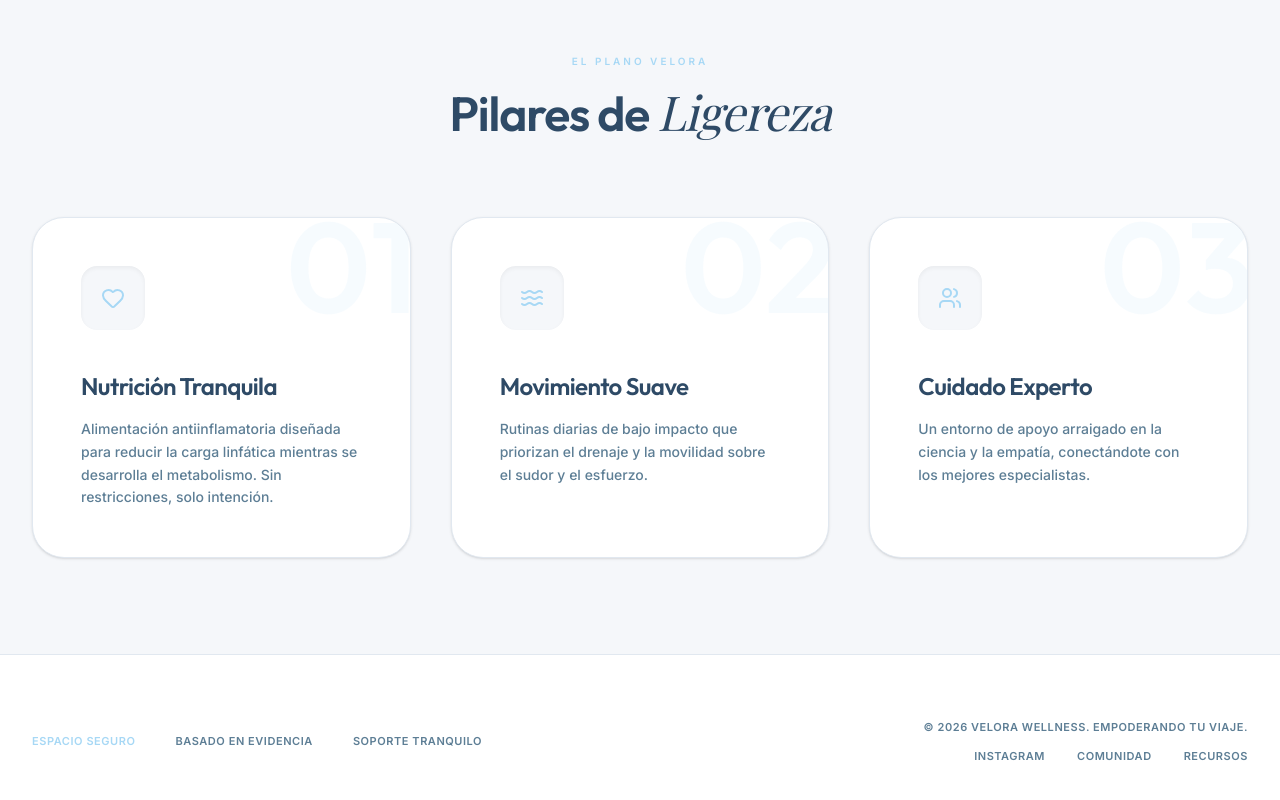
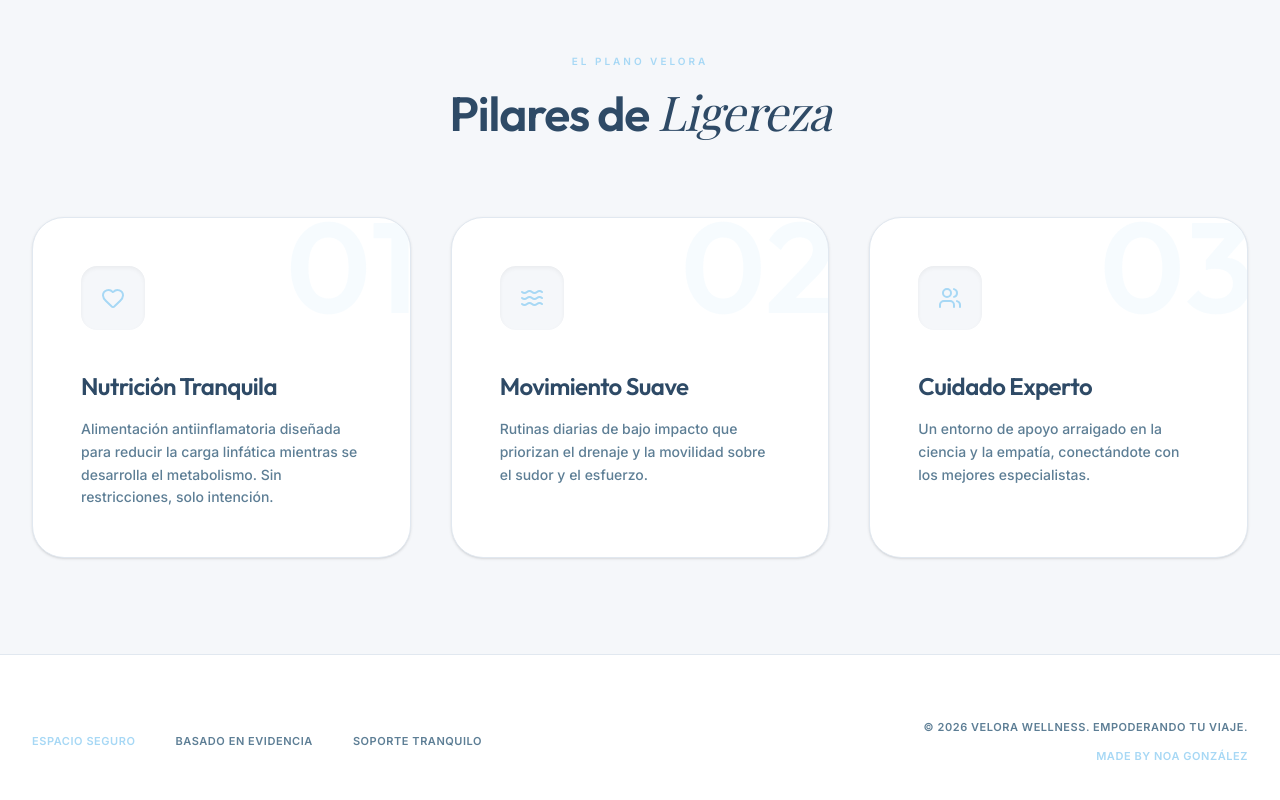
Before and after one commit to noagv03-code/Lipdema, a React (Vite) app: page / in a window 1280 px wide. Shown: the part 1419-2219 px from the top of the page. Built offline with nearby package versions, Linux system fonts and the light colour scheme; a web font is replaced by a local one.

Commit message:
feat: Display creator credit in footer
Adds a "Made By Noa González" credit to the application footer, replacing social media links.

```diff
--- a/src/App.tsx
+++ b/src/App.tsx
@@ -55,10 +55,8 @@ export default function App() {
             </div>
             <div className="text-center md:text-right">
               <p className="mb-3">© 2026 VELORA WELLNESS. EMPODERANDO TU VIAJE.</p>
-              <div className="flex justify-center md:justify-end gap-8">
-                <span className="hover:text-velora-accent cursor-pointer transition-colors">Instagram</span>
-                <span className="hover:text-velora-accent cursor-pointer transition-colors">Comunidad</span>
-                <span className="hover:text-velora-accent cursor-pointer transition-colors">Recursos</span>
+              <div className="flex justify-center md:justify-end">
+                <span className="text-velora-accent font-bold">Made By Noa González</span>
               </div>
             </div>
           </div>
```
